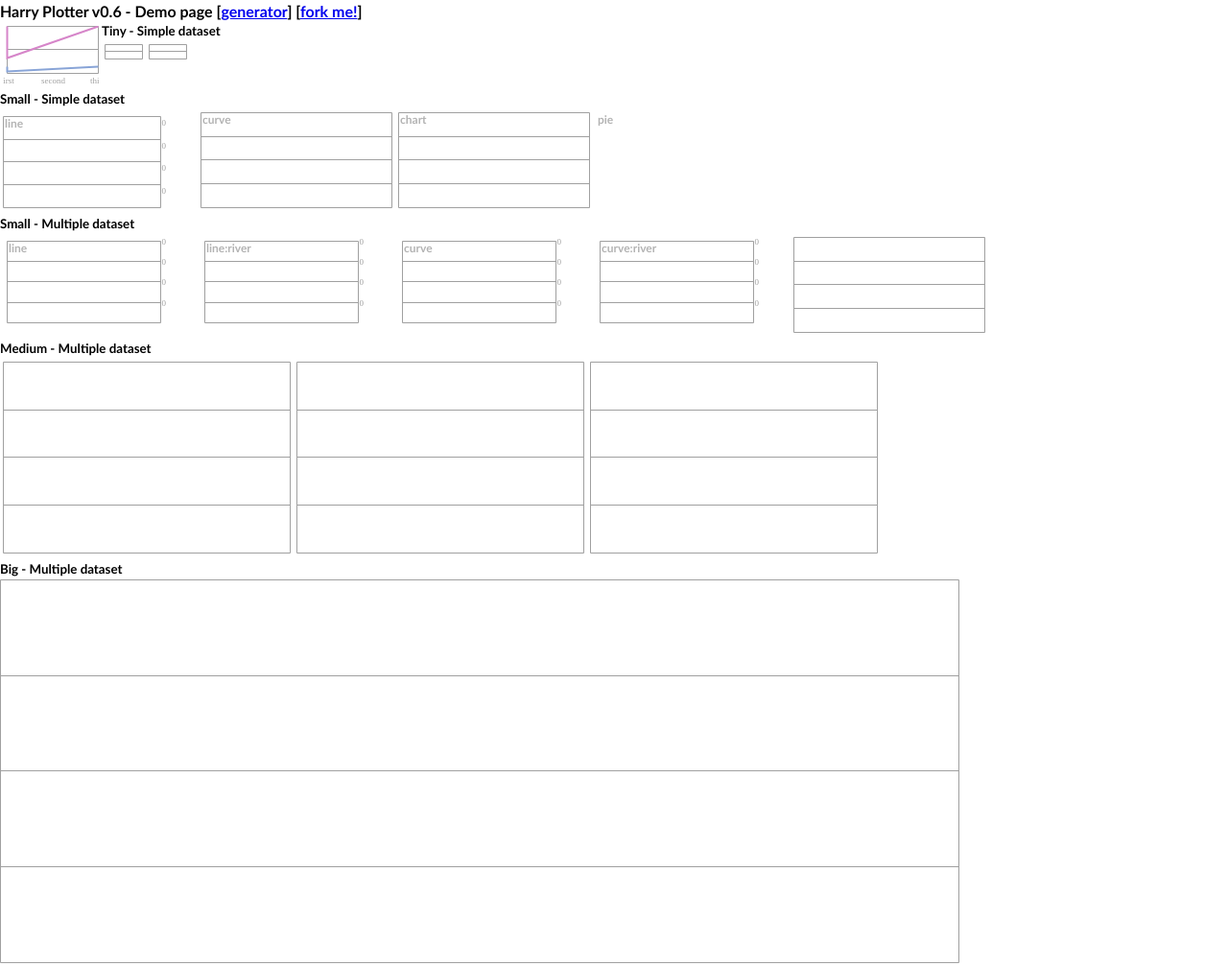
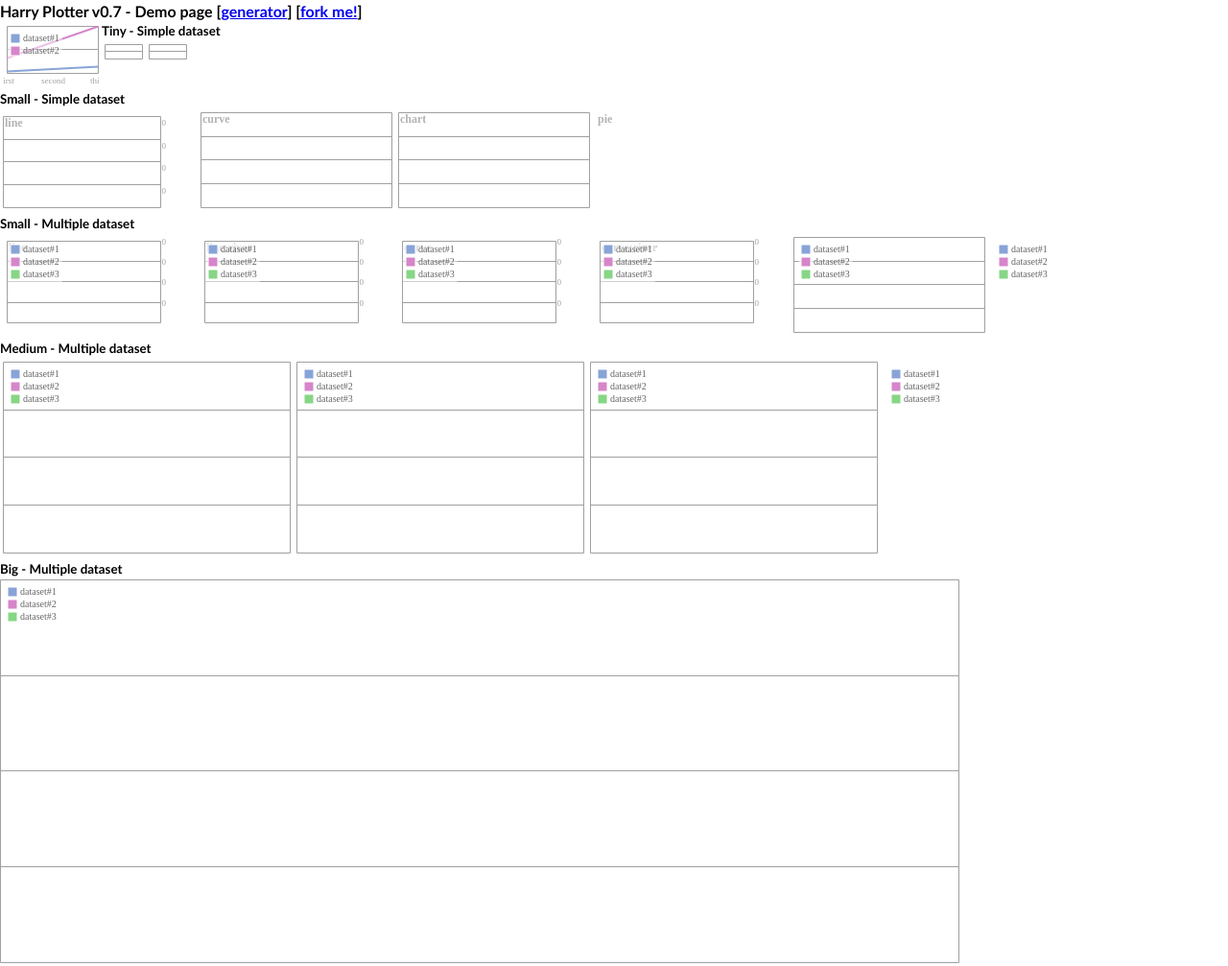
Before and after one commit to nikopol/Harry-Plotter, a plain HTML site: page index.html in a window 1280 px wide. Shown: the whole page at 96% size. Drawn offline with Linux system fonts and the light colour scheme.

Commit message:
legends options added

```diff
--- a/harry.js
+++ b/harry.js
@@ -1,4 +1,4 @@
-// harry plotter 0.6
+// harry plotter 0.7
 // ~L~ nikomomo@gmail.com 2009-2012
 // https://github.com/nikopol/Harry-Plotter
 
@@ -50,18 +50,25 @@ var h=new harry({
 	                              //  none         without fills
 	                              //  auto         fill or not depending mode (default)
 	                              //  solid        uniform fill
+	                              //  light        lighten color
+	                              //  dark         darken color
 	                              //  vertical     vertical gradient fill
 	                              //  horizontal   horizontal gradient fill
 	                              //  radial       radial gradient fill
 	opacity: 0.8,                 //fill opacity, between 0 and 1, overrided if fill=auto
+	margins:[top,right,bot,left], //margin size (for labels), default=auto
+	autoscale: true,              //auto round up y scale, default=true (unused for pie)
+	pointradius: int,             //radius point in mode line/curve only (default=none)
+
 	title: {                      //title options
-		font:'9px "Trebuchet MS"',//  font size & family, default=normal 9px "Sans Serif"
+		font:'9px "Trebuchet MS"',//  font size & family, default=bold 12px "Sans Serif"
 		color: "rgba(4,4,4,0.3)", //  font color, default=rgba(4,4,4,0.3)
 		text: "title"             //  clear enough
 		x: 5,                     //  title position left position
 		y: 10                     //  title position top position
 		z: "background"           //  behind or on top of the graph, default=top
 	},
+
 	labels: {                     //axis labels options
 		font: "9px Trebuchet MS", //  font size & family, important:use px size,
 		                          //    default=normal 9px "Sans Serif"
@@ -69,14 +76,22 @@ var h=new harry({
 		y: [0,50,100,"max|min|avg"]// y axis, numbers are %, default=none
 		x: int                    //  x axis, 1=draw all label, 2=one/two..., default=none
 	},
+
+	legends: {                    //set to false to disable legends box, default=auto
+		x: int,                   //  left corner position, default=5
+		y: int,                   //  top corner position,  default=5
+		background: "rgba(180,180,180,0.5)" //background color, default=rgba(255,255,255,0.5)
+		border: "#fff"            //  legends border color, default=none
+		border2: "#fff"            // color box border color, default=fff
+		color: "#000",            //  text color, default, #666
+		font:'9px "Trebuchet MS"' //  font size & family, default=normal 10px "Sans Serif"
+	},
+
 	grid: {                       //grid options
 		color:"#a0a0a0",          //  grid color, default=#a0a0a0
 		y: [0,50,100]             //  y axis, numbers are %, default=[0,25,50,75,100]
 		x: [0,100]                //  x axis, numbers are %, default=[0,100]
 	},
-	margins:[top,right,bot,left], //margin size (for labels), default=auto
-	autoscale: true,              //auto round up y scale, default=true (unused for pie)
-	pointradius: int,             //radius point in mode line/curve only (default=none)
 
 	//interaction
 
@@ -141,6 +156,12 @@ var harryTools={
 		    d=parseInt(s.substr(0,1)),
 		    m=d*parseFloat("1E"+(s.length-1));
 		return m==n ? n : (d+1)*parseFloat("1E"+(s.length-1));
+	},
+	merge: function(a,b) {
+		if(typeof(b)=='object')
+			for(var k in b)
+				a[k]=b[k];
+		return a;
 	}
 };
 
@@ -160,7 +181,7 @@ var harry=function(o) {
 	this.id=o.id || "harry"+(++harryTools.count);
 	this.bg=o.background;
 	this.setMode(o.mode);
-	this.fill=(o.fill || "auto")[0].toLowerCase().replace(/[^nasvhr]/,"a");
+	this.fill=(o.fill || "auto")[0].toLowerCase().replace(/[^nasvhrdl]/,"a");
 	this.opacity=parseFloat(o.opacity,10) || 1;
 	this.linewidth=parseInt(o.linewidth,10) || 1;
 	this.linejoin=o.linejoin || "miter";
@@ -172,21 +193,12 @@ var harry=function(o) {
 	this.labels.stepx=this.labels.stepx || 1;
 	this.margins=o.margins || [0,0,0,0];
 	this.autoscale=o.autoscale===false?false:true;
-	if(o.mouseover===false) this.mouseover=false;
-	else {
-		o.mouseover = o.mouseover || {};
-		this.mouseover={
-			radius: o.mouseover.radius || 5,
-			linewidth: o.mouseover.linewidth!=undefined?o.mouseover.linewidth:this.linewidth,
-			circle: o.mouseover.circle || "#888",
-			font:   o.mouseover.font   || 'normal 10px "Sans Serif"',
-			color:  o.mouseover.color  || "#fff",
-			bullet: o.mouseover.bullet || "#888",
-			border: o.mouseover.border || "#fff",
-			axis:   o.mouseover.axis   || false,
-			text:   o.mouseover.text   || "%v"
-		};
-	}
+	this.mouseover=o.mouseover===false
+		? false
+		: harryTools.merge({radius:5, linewidth:this.linewidth, circle:"#888", font:'normal 10px "Sans Serif"', color:"#fff", bullet:"#888", border: "#fff", axis: false, text: "%v"},o.mouseover);
+	this.legends=o.legends===false
+		? false
+		: harryTools.merge({x:5, y:5, color:"#666", border2:"#fff", background:"rgba(255,255,255,0.5)", font:'10px "Sans Serif"'},o.legends);
 	if(!o.margins) {
 		if(/pie/.test(this.mode)) {
 			var m=this.labels.x?this.labels.fontpx*2:0;
@@ -205,7 +217,7 @@ var harry=function(o) {
 	this.title=o.title || false;
 	if(this.title) {
 		if(typeof this.title=="string") this.title={text:this.title};
-		if(!this.title.font) this.title.font='bold 12px "Sans Serif","Trebuchet MS"';
+		if(!this.title.font) this.title.font='bold 12px "Sans Serif"';
 		if(!this.title.color) this.title.color='rgba(4,4,4,0.3)';
 		if(!this.title.x) this.title.x=this.margins[3]+2;
 		if(!this.title.y) this.title.y=this.margins[0]+2;
@@ -220,6 +232,7 @@ var harry=function(o) {
 	this.rh=Math.max(this.h-this.margins[0]-this.margins[2],0);
 	this.rx2=this.rx+this.rw;
 	this.ry2=this.ry+this.rh;
+	this.overpie={n:false};
 	this.cls().draw();
 }
 
@@ -293,18 +306,20 @@ harry.prototype={
 		this.drawGrid().drawYLabels();
 		if(this.title && this.title.z=='top') this[args[0]](args.length==1?false:args[1]).drawTitle();
 		else                                  this.drawTitle()[args[0]](args.length==1?false:args[1]);
+		this.drawLegends();
 		if(!nover) {
 			this.canvas.onmouseover=
 			this.canvas.onmousemove=
 			this.canvas.onmouseout=undefined;
-			if(this.mouseover && this[args[0]+'Over']){
+			this.overpie.n=false;
+			if(this.mouseover && this[args[0]+'Over']) {
 				var self = this;
 				this.imgdata = this.gc.getImageData(0,0,this.w,this.h);
 				if(this.mousepos != undefined) self[args[0]+'Over'](self.mousepos.x,self.mousepos.y,args[1]);
 				this.canvas.onmouseover=function(){
 					self.canvas.onmousemove=function(e){
 						e=e||window.event;
-						self.gc.putImageData(self.imgdata,0,0);
+						if(args[0]!="pie") self.gc.putImageData(self.imgdata,0,0);
 						self.mousepos={
 							x: e.offsetX!=undefined && e.offsetX || e.layerX!=undefined && e.layerX || e.clientX!=undefined && e.clientX,
 							y: e.offsetY!=undefined && e.offsetY || e.layerY!=undefined && e.layerY || e.clientY!=undefined && e.clientY
@@ -404,6 +419,54 @@ harry.prototype={
 		return this;
 	},
 
+	drawLegends: function() {
+		if(this.legends!==false && this.dlen>1) {
+			this.gc.save();
+			this.gc.font=this.legends.font;
+			var i,w,g,py,
+			  tw=0,
+			  s=3,
+			  lh=harryTools.fontPixSize(this.mouseover.font)+s,
+			  bs=lh-s,
+			  tx=s*2+bs,
+			  nl=this.dlen,
+			  h=s+lh*nl,
+			  x=this.legends.x,
+			  y=this.legends.y;
+			for(i=0;i<nl;++i)
+				if((w=this.gc.measureText(this.dataset[i].tit)).width>tw)
+					tw=w.width;
+			w=s*3+bs+tw;
+			//draw background
+			this.gc.lineWidth=1;
+			if((g=this.legends.background)) {
+				this.gc.fillStyle=g;
+				this.gc.fillRect(x,y,w,h);
+			}
+			if((g=this.legends.border)) {
+				this.gc.strokeStyle=g;
+				this.gc.strokeRect(x,y,w,h);
+			}
+			for(i=0,py=y+s;i<nl;++i,py+=lh) {
+				d=this.dataset[i];
+				//draw color box
+				this.gc.fillStyle=d.col;
+				this.gc.fillRect(x+s,py,bs,bs);
+				if((g=this.legends.border2)) {
+					this.gc.strokeStyle=g;
+					this.gc.strokeRect(x+s,py,bs,bs);
+				}
+				//draw text
+				this.gc.textAlign='left';
+				this.gc.textBaseline='top';
+				this.gc.fillStyle=this.legends.color;
+				this.gc.fillText(d.tit,x+s*2+bs,py);
+			}
+		}
+		this.gc.restore();
+		return this;
+	},
+
 	drawBullet: function(x,y,r,v,n,nds,center) {
 		this.gc.save();
 		this.gc.font=this.mouseover.font;
@@ -417,10 +480,9 @@ harry.prototype={
 		    h=s+lines.length*lh,
 		    h2=Math.floor(h/2);
 		if(text) {
-			for(i in lines) {
-				m=this.gc.measureText(lines[i]).width+s*2;
-				if(m>w) w=m;
-			}
+			for(i in lines)
+				if((m=this.gc.measureText(lines[i]).width+s*2)>w)
+					w=m;
 			if(center) {
 				x1=x+r-(w/2);
 				if(x1<this.rx) x1=this.rx;
@@ -475,11 +537,10 @@ harry.prototype={
 		return this;
 	},
 
-	pie: function(n) {
+	pie: function() {
 		var nbds=this.dlen;
 		//console.log("[harry] pie ("+nbds+" dataset)");
 		this.overpoints = [];
-		n=n!=undefined && n.length ? parseInt(n,10) : false;
 		if(nbds){
 			//precalc angles
 			var i,nb=0,va=[],vc=[],pi2=Math.PI*2,labs=[],pc=/percent/.test(this.labels.x);
@@ -510,15 +571,15 @@ harry.prototype={
 			//draw
 			var cx=this.rx+Math.round(this.rw/2),cy=this.ry+Math.round(this.rh/2),
 			    r=Math.min(this.rh/2,this.rw/2)-1, rl=r+this.labels.fontpx*1,dx,dy,
-			    g,a1=Math.PI*1.5,a2,a,nx,ny;
-			this.overpie={r:r,x:cx,y:cy};
+			    g,a1=Math.PI*1.5,a2,a,nx,ny,n=this.overpie.n;
+			this.overpie={r:r,x:cx,y:cy,n:n};
 			this.gc.lineWidth=this.linewidth;
 			this.gc.lineJoin="miter";
 			for(i=0;i<nb;i++) {
 				a2=a1+va[i];
 				a=(a1+a2)/2;
 				this.overpoints.push({a:a1%(2*Math.PI),n:i});
-				if(i==n) {
+				if(i===n) {
 					dx=cx+Math.cos(a)*10;
 					dy=cy+Math.sin(a)*10;
 				} else {
@@ -556,8 +617,11 @@ harry.prototype={
 			a=(a+3*Math.PI)%(2*Math.PI);
 			while(i<this.overpoints.length && a>this.overpoints[i].a) i++;
 			if(--i<0) i=this.overpoints.length-1;
-			n=this.overpoints[i].n;
-			this.cls().draw('pie:'+n,true);
+			this.overpie.n=this.overpoints[i].n;
+			this.cls().draw('pie',true);
+		} else if(this.overpie.n!==false) {
+			this.overpie.n=false;
+			this.cls().draw('pie',true);
 		}
 		return this;
 	},
@@ -625,7 +689,6 @@ harry.prototype={
 		    d,g,i,j,v,l,
 		    drawPath=function(gc,x,y,v,n1,n2) {
 		    	var n=n1,nx,ny,mx,my,px,py;
-		    	gc.moveTo(x[n1],y[n2]);
 		    	while(n<=n2) {
 					if(v[n]===null)
 						n++;
@@ -678,19 +741,20 @@ harry.prototype={
 				n2=l-1;
 				while(d.val[n2]===null) n2--;
 				//fill
-				if(g=this.getGradient(d.col) && n1<=n2){
-					this.gc.fillStyle=g;
+				if(n1<=n2 && (g=this.getGradient(d.col))) {
 					this.gc.beginPath();
 					this.gc.moveTo(x[n1],this.ry2);
-					this.gc.lineTo(x[n1],y[n2]);
+					this.gc.lineTo(x[n1],y[n1]);
 					drawPath(this.gc,x,y,d.val,n1,n2);
 					this.gc.lineTo(x[n2],this.ry2);
 					this.gc.closePath();
+					this.gc.fillStyle=g;
 					this.gc.fill();
 				}
 				//draw lines
 				this.gc.strokeStyle=d.col;
 				this.gc.beginPath();
+				this.gc.moveTo(x[n1],y[n1]);
 				drawPath(this.gc,x,y,d.val,n1,n2);
 				this.gc.stroke();
 				//draw x labels
@@ -789,7 +853,13 @@ harry.prototype={
 		var g=false;
 		switch(this.getFillMode()) {
 		case "s": //solid
+			g=color; //harryTools.calcColor(color,0x15,this.opacity);
+			break;
+		case "l": //light
 			g=harryTools.calcColor(color,0x15,this.opacity);
+			break;
+		case "d": //dark
+			g=harryTools.calcColor(color,-0x15,this.opacity);
 			break;
 		case "v": //vertical
 			g=this.gc.createLinearGradient(0,this.ry2,0,this.ry);
--- a/index.html
+++ b/index.html
@@ -47,10 +47,10 @@
 			h.push(new harry({ container:"box41", width:40, height:16, datas:d, mode:"curve", grid:{y:[0,50,100]} }));
 
 			//small - simple dataset
-			h.push(new harry({ canvas:"box00", title:"line", datas:d, labels:{y:[25,50,75,100]} }));
-			h.push(new harry({ canvas:"box01", title:"curve", datas:d, mode:"curve:river" }));
-			h.push(new harry({ canvas:"box02", title:"chart", datas:d, mode:"chart" }));
-			h.push(new harry({ canvas:"box03", title:"pie", datas:d, mode:"pie" }));
+			h.push(new harry({ canvas:"box00", legends:false, title:"line", datas:d, labels:{y:[25,50,75,100]} }));
+			h.push(new harry({ canvas:"box01", legends:false, title:"curve", datas:d, mode:"curve:river" }));
+			h.push(new harry({ canvas:"box02", legends:false, title:"chart", datas:d, mode:"chart" }));
+			h.push(new harry({ canvas:"box03", legends:false, title:"pie", datas:d, mode:"pie" }));
 
 			//small - multi dataset
 			plotter({ canvas:"box10", datas:ds, title:"line", mode:"line", labels:{x:["x1","x2","x3","x4","x5","x6","x7"],stepx:2,y:[25,50,75,100]} });
@@ -78,7 +78,7 @@
 	</script>
 </head>
 <body>
-	<h1>Harry Plotter v0.6 - Demo page [<a href="generator.html">generator</a>] [<a href="https://github.com/nikopol/Harry-Plotter">fork me!</a>]</h1>
+	<h1>Harry Plotter v0.7 - Demo page [<a href="generator.html">generator</a>] [<a href="https://github.com/nikopol/Harry-Plotter">fork me!</a>]</h1>
 	<div class="tinybox" id="box0"></div>
 	<h2>Tiny - Simple dataset</h2>
 	<div class="tinybox" id="box40"></div>
```
Also changed, not shown: generator.html (+64 -24 lines).
